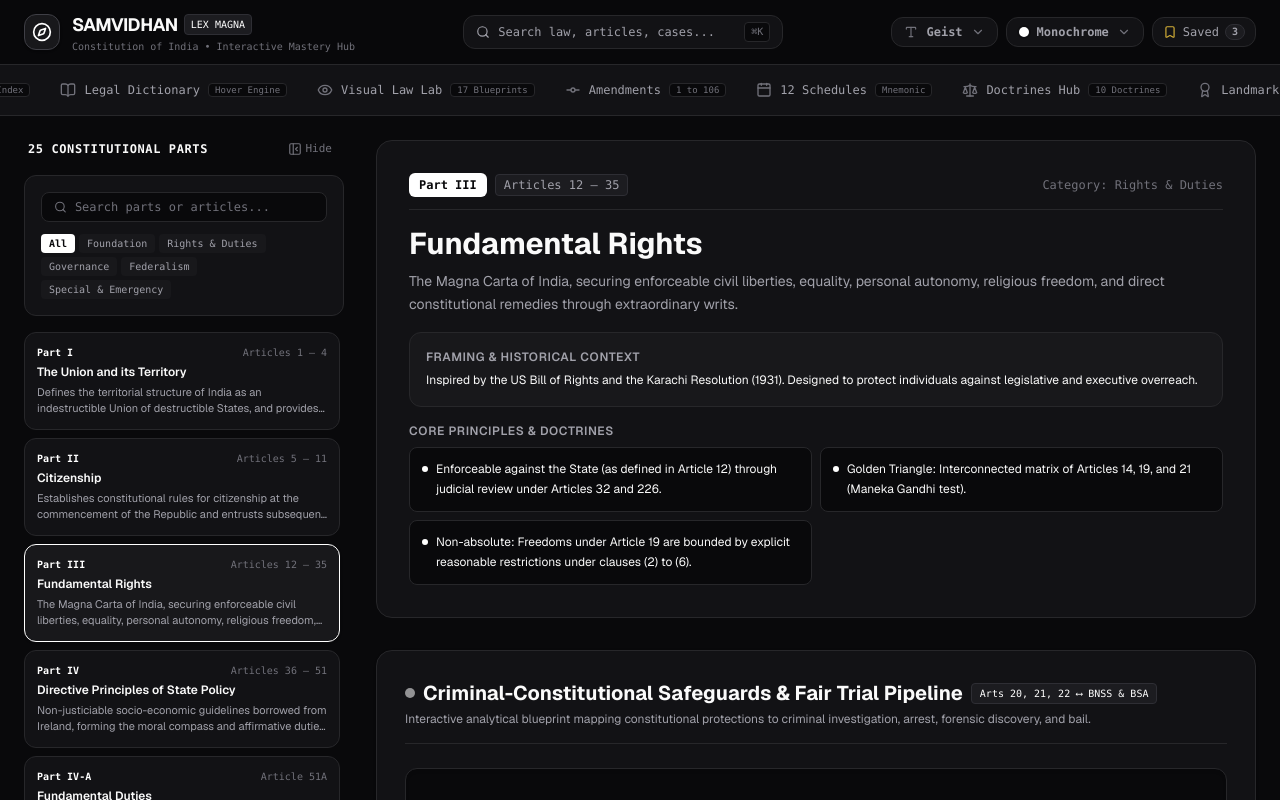
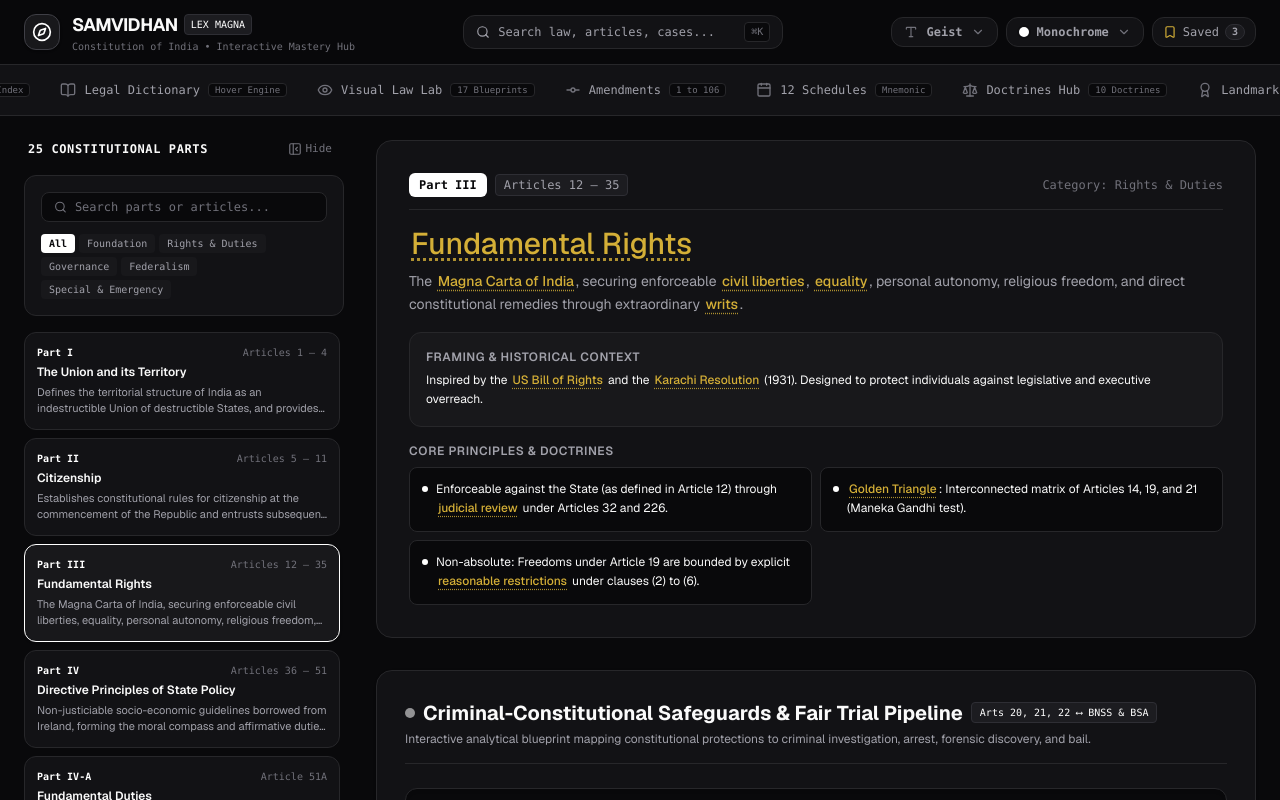
Before and after one commit to dhee7-DA/samvidhan, a React (Vite) app: page / in a window 1280 px wide. Both pictures are taken after a click on the button "Saved Articles". Shown: the top 800 px of the page. Built offline with nearby package versions, Linux system fonts and the light colour scheme.

Commit message:
feat: add Magna Carta, Bill of Rights, and wire hover annotations into Part header descriptions

```diff
--- a/src/components/Views/TopicDetailView.tsx
+++ b/src/components/Views/TopicDetailView.tsx
@@ -230,10 +230,10 @@ export const TopicDetailView: React.FC = () => {
 
           <div>
             <h2 className="text-2xl sm:text-3xl font-bold text-[var(--text-primary)] mb-2">
-              {currentPart.title}
+              <AnnotatedLegalText text={currentPart.title} />
             </h2>
             <p className="text-sm text-[var(--text-secondary)] leading-relaxed">
-              {currentPart.description}
+              <AnnotatedLegalText text={currentPart.description} />
             </p>
           </div>
 
@@ -243,7 +243,7 @@ export const TopicDetailView: React.FC = () => {
               Framing & Historical Context
             </span>
             <p className="text-xs text-[var(--text-primary)] leading-relaxed">
-              {currentPart.historicalBackground}
+              <AnnotatedLegalText text={currentPart.historicalBackground} />
             </p>
           </div>
 
@@ -259,7 +259,9 @@ export const TopicDetailView: React.FC = () => {
                   className="p-3 rounded-lg bg-[var(--bg-base)] border border-[var(--border-subtle)] text-xs text-[var(--text-primary)] flex items-start gap-2"
                 >
                   <span className="w-1.5 h-1.5 rounded-full bg-[var(--accent)] mt-1.5 shrink-0" />
-                  <span className="leading-relaxed">{prin}</span>
+                  <span className="leading-relaxed">
+                    <AnnotatedLegalText text={prin} />
+                  </span>
                 </div>
               ))}
             </div>
--- a/src/data/legalDictionaryData.ts
+++ b/src/data/legalDictionaryData.ts
@@ -709,5 +709,65 @@ export const LEGAL_DICTIONARY: LegalTerm[] = [
     easyExample: 'A masked robber enters a bank and shoots a guard. An eyewitness caught a 5-second glimpse of his face. When police arrest a suspect 2 weeks later, they place him in a lineup of 8 similar-looking men in jail. The eyewitness enters and points to the suspect. This successful "TIP" strongly corroborates the witness\'s courtroom testimony.',
     statutoryOrCaseRef: 'Section 54 BNSS 2023 (Sec 54A CrPC) read with Section 9 Bharatiya Sakshya Adhiniyam, 2023',
     relatedArticles: ['Article 21']
+  },
+  {
+    term: 'Magna Carta',
+    aliases: ['magna carta', 'magna carta of india', 'lex magna'],
+    category: 'Constitutional Law',
+    phoneticOrLiteral: 'Latin: "Great Charter of Freedoms" (1215 English royal charter)',
+    detailedMeaning: 'The historic 1215 English royal charter forced upon King John by feudal barons at Runnymede, establishing the foundational global doctrine that the King/Sovereign is not above the law. In Indian jurisprudence, Part III (Fundamental Rights) is universally venerated by the Supreme Court as the "Magna Carta of India" because it guarantees inviolable civil liberties and judicial remedies enforceable against the State.',
+    easyExample: 'In medieval England, the King could seize anyone\'s land or execute them on a whim until the Magna Carta forced the King to obey the law of the land. In modern India, Part III of the Constitution serves as our Magna Carta: the police, ministers, or government cannot arbitrarily arrest you, censor your speech, or confiscate your home without strict due process of law.',
+    statutoryOrCaseRef: 'Part III Constitution of India; A.K. Gopalan (1950); Maneka Gandhi (1978)',
+    relatedArticles: ['Part III', 'Article 21', 'Article 32']
+  },
+  {
+    term: 'Bill of Rights',
+    aliases: ['bill of rights', 'us bill of rights'],
+    category: 'Constitutional Law',
+    phoneticOrLiteral: 'Constitutional catalog of inalienable citizen immunities',
+    detailedMeaning: 'Originally the first 10 amendments to the United States Constitution (1791), which served as the primary comparative inspiration for Dr. B.R. Ambedkar and the drafting committee when crafting Part III (Fundamental Rights). Unlike the US Bill of Rights which phrases rights in absolute terms, the Indian Constitution deliberately incorporates explicit reasonable restrictions directly within the clauses.',
+    easyExample: 'When India gained freedom, the framers studied the American Bill of Rights to ensure no future Indian government could ever silence free speech or seize printing presses, adapting those American guarantees into our Fundamental Rights.',
+    statutoryOrCaseRef: 'Part III Constitution of India; Constituent Assembly Debates (1948–49)',
+    relatedArticles: ['Part III', 'Article 19', 'Article 21']
+  },
+  {
+    term: 'Karachi Resolution (1931)',
+    aliases: ['karachi resolution', 'karachi resolution (1931)', 'karachi session'],
+    category: 'Constitutional Law',
+    phoneticOrLiteral: 'The historic 1931 Congress blueprint for Fundamental Rights and National Economic Policy',
+    detailedMeaning: 'A historic resolution adopted at the Karachi Session of the Indian National Congress in March 1931, presided over by Sardar Vallabhbhai Patel and drafted by Pt. Jawaharlal Nehru with Mahatma Gandhi. It was the first formal political declaration in colonial India committing to free speech, religious freedom, universal adult franchise, equality before law, and workers\' rights, directly shaping Parts III & IV of the Constitution.',
+    easyExample: 'Nearly 20 years before the Indian Constitution was written, freedom fighters met at Karachi in 1931 and pledged that a free India would grant equal rights to every citizen, eliminate caste untouchability, and guarantee religious freedom for all.',
+    statutoryOrCaseRef: 'Karachi Congress Session (March 1931); Constituent Assembly Objective Resolution',
+    relatedArticles: ['Preamble', 'Part III', 'Part IV']
+  },
+  {
+    term: 'Golden Triangle',
+    aliases: ['golden triangle', 'golden triangle of the constitution'],
+    category: 'Constitutional Law',
+    phoneticOrLiteral: 'The synergistic constitutional trinity: Articles 14, 19, and 21',
+    detailedMeaning: 'The foundational constitutional doctrine established in Maneka Gandhi (1978) and Minerva Mills (1980) holding that Articles 14 (Equality), 19 (Six Freedoms), and 21 (Life and Liberty) do not operate as separate silos, but form an intertwined, organic whole. Any law depriving personal liberty must simultaneously satisfy Article 14 (non-arbitrariness) and Article 19 (reasonableness).',
+    easyExample: 'If the government passes a law saying "The State can cancel any citizen\'s passport without giving reasons", the State cannot defend it by saying "We followed an official statute". The law must pass all three corners of the Golden Triangle: it must not be arbitrary (Art 14), must be a reasonable restriction (Art 19), and must be just and fair (Art 21).',
+    statutoryOrCaseRef: 'Maneka Gandhi v. Union of India (1978 7-Judge Bench); Minerva Mills (1980 5-Judge Bench)',
+    relatedArticles: ['Article 14', 'Article 19', 'Article 21']
+  },
+  {
+    term: 'Reasonable Restrictions',
+    aliases: ['reasonable restrictions', 'reasonable restriction'],
+    category: 'Constitutional Law',
+    phoneticOrLiteral: 'Judicially reviewable statutory boundaries under Article 19(2)–(6)',
+    detailedMeaning: 'The doctrine that fundamental freedoms guaranteed under Article 19(1) are not absolute licenses. The State can impose reasonable restrictions on narrow statutory grounds (e.g. sovereignty/integrity of India, public order, decency, morality). The restriction must satisfy the doctrine of proportionality and have a direct nexus with the statutory objective.',
+    easyExample: 'You have freedom of speech under Article 19(1)(a), but that does not allow you to give a speech inciting a mob to burn down a public building. The State can arrest you under "reasonable restrictions" to preserve public order.',
+    statutoryOrCaseRef: 'Article 19(2)–(6) Constitution of India; Chintaman Rao (1951); Anuradha Bhasin (2020)',
+    relatedArticles: ['Article 19']
+  },
+  {
+    term: 'Civil Liberties',
+    aliases: ['civil liberties', 'civil liberty'],
+    category: 'Constitutional Law',
+    phoneticOrLiteral: 'Individual rights and legal protections against state overreach',
+    detailedMeaning: 'Basic individual freedoms guaranteed by law and the Constitution that protect citizens from arbitrary governmental interference, including freedom of speech, assembly, movement, conscience, privacy, and personal liberty.',
+    easyExample: 'Your freedom to walk peacefully in the street, criticize government policy online, keep your phone calls private, and not be detained without being told why are your fundamental civil liberties.',
+    statutoryOrCaseRef: 'Part III Constitution of India; K.S. Puttaswamy (2017 9-Judge Bench)',
+    relatedArticles: ['Article 19', 'Article 21']
   }
 ];
```
